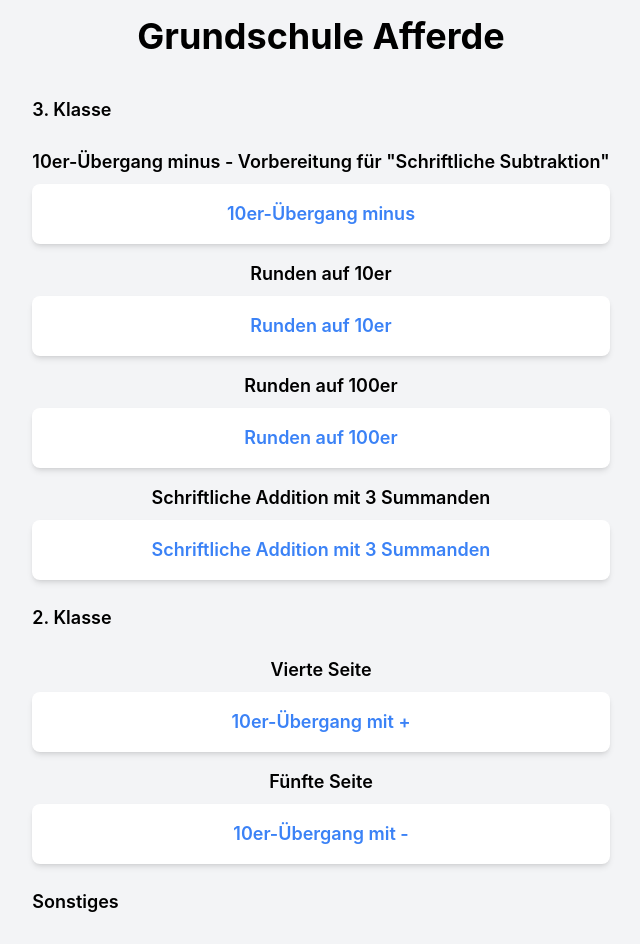
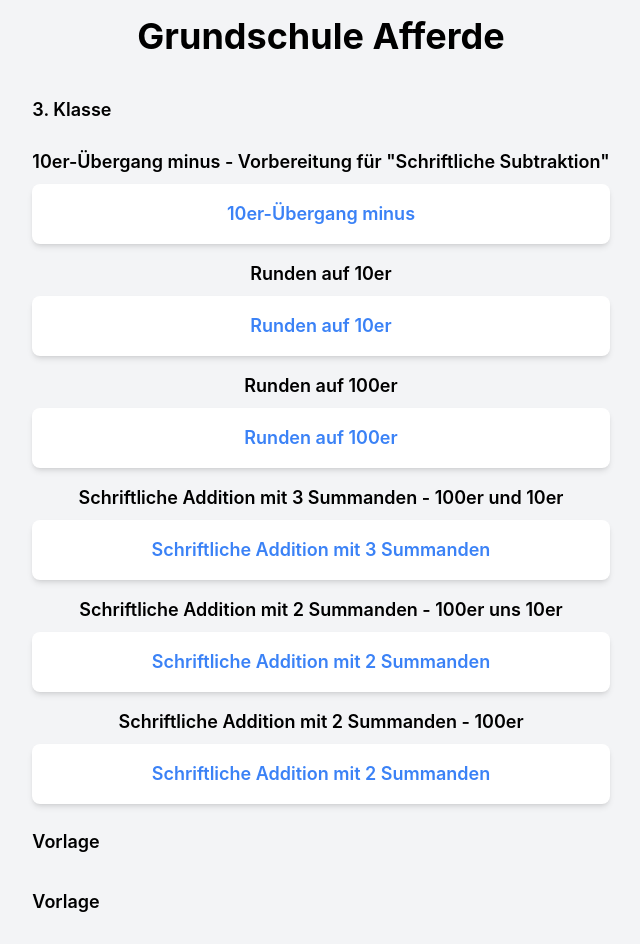
Before and after one commit to hssw24/hssw, a React (Create React App) app: page / in a window 1280 px wide. Shown: the top 944 px of the page, without its empty margins (319-959 px from the left). Built offline with nearby package versions, Linux system fonts and the light colour scheme.

Commit message:
Beschreibung der Änderungen

```diff
--- a/src/App.js
+++ b/src/App.js
@@ -6,9 +6,13 @@ const App = () => {
     { label: '10er-Übergang minus - Vorbereitung für "Schriftliche Subtraktion"', name: '10er-Übergang minus', url: 'https://10erm.vercel.app/' },
     { label: 'Runden auf 10er', name: 'Runden auf 10er', url: 'https://rund10.vercel.app/' },
     { label: 'Runden auf 100er', name: 'Runden auf 100er', url: 'https://rund100.vercel.app/' },
-    { label: 'Schriftliche Addition mit 3 Summanden', name: 'Schriftliche Addition mit 3 Summanden', url: 'https://saxx3s.vercel.app/' },
+    { label: 'Schriftliche Addition mit 3 Summanden - 100er und 10er', name: 'Schriftliche Addition mit 3 Summanden', url: 'https://saxx3s.vercel.app/' },
+    { label: 'Schriftliche Addition mit 2 Summanden - 100er uns 10er', name: 'Schriftliche Addition mit 2 Summanden', url: 'https://saxx23.vercel.app/' },
+    { label: 'Schriftliche Addition mit 2 Summanden - 100er', name: 'Schriftliche Addition mit 2 Summanden', url: 'https://saxx-blush.vercel.app/' },
+    { label: 'Vorlage', name: '', url: '' },
+    { label: 'Vorlage', name: '', url: '' },
+    { label: 'Vorlage', name: '', url: '' },
     { label: '2. Klasse' },
-    { label: 'Vierte Seite', name: '10er-Übergang mit +', url: 'https://obst-one.vercel.app/' },
     { label: 'Fünfte Seite', name: '10er-Übergang mit -', url: 'https://verliebte-zahlen.vercel.app/' },
     { label: 'Sonstiges'},
     { label: '6. Seite', name: 'Schriftliche Addition - 3 Summanden', url: 'https://verliebte-zahlen.vercel.app/' },
```
